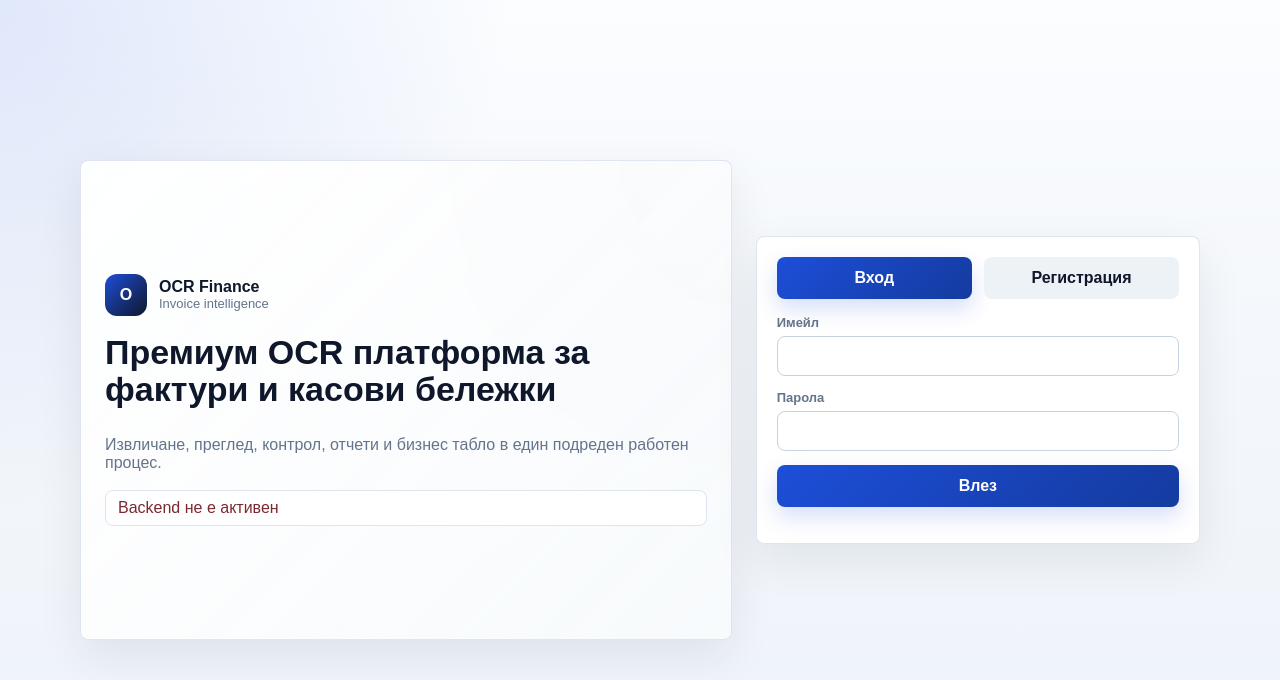
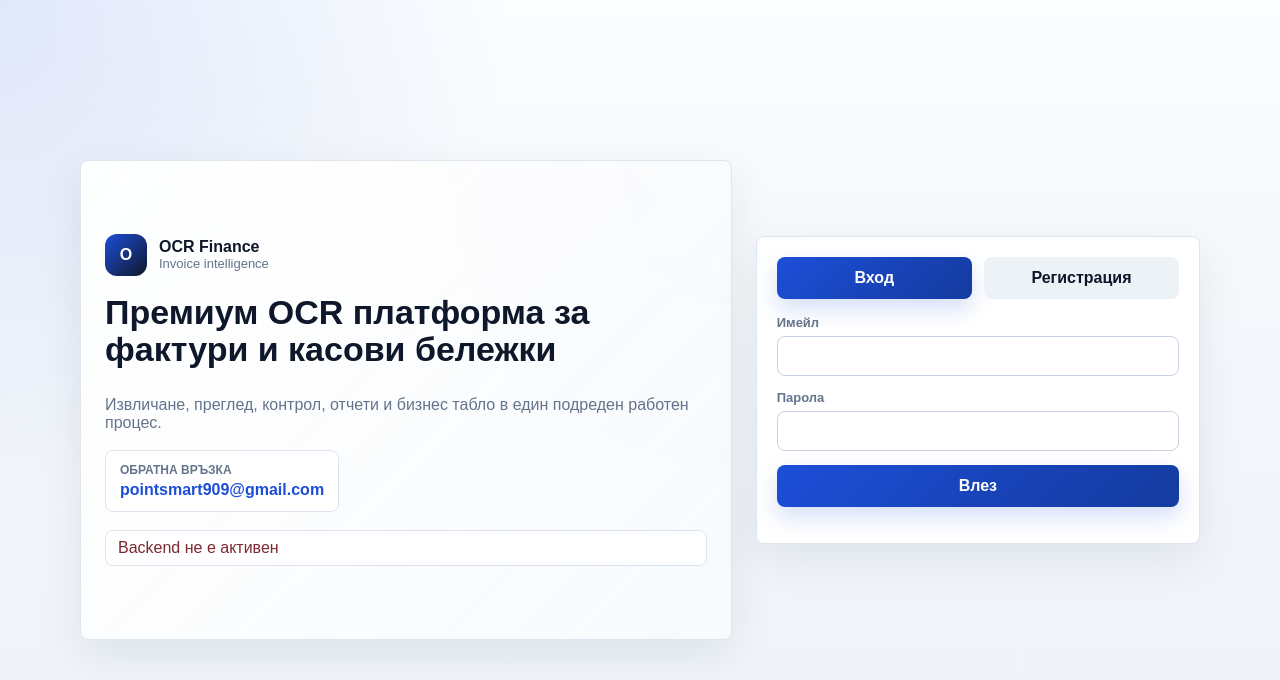
Before and after one commit to Simonaognyanova05/OCR, a React (Create React App) app in the folder frontend/: page / in a window 1280 px wide. Shown: the top 680 px of the page. Built offline with nearby package versions, Linux system fonts and the light colour scheme; no server answers; the HTML template or start-up script is replaced by a standard one.

Commit message:
file upload audit issue resolved

```diff
--- a/frontend/src/App.js
+++ b/frontend/src/App.js
@@ -371,6 +371,10 @@ function LoginPage({ authForm, authMode, error, loading, notice, onAuthFormChang
         </div>
         <h1>Премиум OCR платформа за фактури и касови бележки</h1>
         <p>Извличане, преглед, контрол, отчети и бизнес табло в един подреден работен процес.</p>
+        <div className="feedback-card">
+          <span>Обратна връзка</span>
+          <a href="mailto:pointsmart909@gmail.com">pointsmart909@gmail.com</a>
+        </div>
         <div className={health?.ok ? 'status ok' : 'status'}>
           {health?.ok ? `Backend активен: ${health.model}` : 'Backend не е активен'}
         </div>
--- a/frontend/src/components/AppShell.js
+++ b/frontend/src/components/AppShell.js
@@ -37,6 +37,11 @@ function AppShell({ auth, health, onLogout }) {
             </NavLink>
           ))}
         </nav>
+
+        <div className="sidebar-feedback">
+          <span>Обратна връзка</span>
+          <a href="mailto:pointsmart909@gmail.com">pointsmart909@gmail.com</a>
+        </div>
       </aside>
 
       <div className="shell-main">
--- a/frontend/src/components/AppShell.module.css
+++ b/frontend/src/components/AppShell.module.css
@@ -9,6 +9,8 @@
 :global(.sidebar) {
   position: sticky;
   top: 0;
+  display: flex;
+  flex-direction: column;
   height: 100vh;
   border-right: 1px solid rgba(220, 228, 239, 0.85);
   padding: 24px;
@@ -47,6 +49,46 @@
   display: grid;
   gap: 8px;
   margin-top: 34px;
+}
+
+:global(.sidebar-feedback) {
+  display: grid;
+  gap: 5px;
+  margin-top: auto;
+  border-top: 1px solid var(--line);
+  padding-top: 18px;
+}
+
+:global(.sidebar-feedback) span,
+:global(.feedback-card) span {
+  color: var(--muted);
+  font-size: 12px;
+  font-weight: 800;
+  text-transform: uppercase;
+}
+
+:global(.sidebar-feedback) a,
+:global(.feedback-card) a {
+  color: var(--primary);
+  font-weight: 800;
+  overflow-wrap: anywhere;
+  text-decoration: none;
+}
+
+:global(.sidebar-feedback) a:hover,
+:global(.feedback-card) a:hover {
+  text-decoration: underline;
+}
+
+:global(.feedback-card) {
+  display: grid;
+  gap: 4px;
+  width: fit-content;
+  max-width: 100%;
+  border: 1px solid var(--line);
+  border-radius: 8px;
+  padding: 12px 14px;
+  background: #fff;
 }
 
 :global(.nav-link) {
--- a/frontend/src/styles/base.css
+++ b/frontend/src/styles/base.css
@@ -35,6 +35,8 @@ body {
 .sidebar {
   position: sticky;
   top: 0;
+  display: flex;
+  flex-direction: column;
   height: 100vh;
   border-right: 1px solid rgba(220, 228, 239, 0.85);
   padding: 24px;
@@ -73,6 +75,46 @@ body {
   display: grid;
   gap: 8px;
   margin-top: 34px;
+}
+
+.sidebar-feedback {
+  display: grid;
+  gap: 5px;
+  margin-top: auto;
+  border-top: 1px solid var(--line);
+  padding-top: 18px;
+}
+
+.sidebar-feedback span,
+.feedback-card span {
+  color: var(--muted);
+  font-size: 12px;
+  font-weight: 800;
+  text-transform: uppercase;
+}
+
+.sidebar-feedback a,
+.feedback-card a {
+  color: var(--primary);
+  font-weight: 800;
+  overflow-wrap: anywhere;
+  text-decoration: none;
+}
+
+.sidebar-feedback a:hover,
+.feedback-card a:hover {
+  text-decoration: underline;
+}
+
+.feedback-card {
+  display: grid;
+  gap: 4px;
+  width: fit-content;
+  max-width: 100%;
+  border: 1px solid var(--line);
+  border-radius: 8px;
+  padding: 12px 14px;
+  background: #fff;
 }
 
 .nav-link {
```
